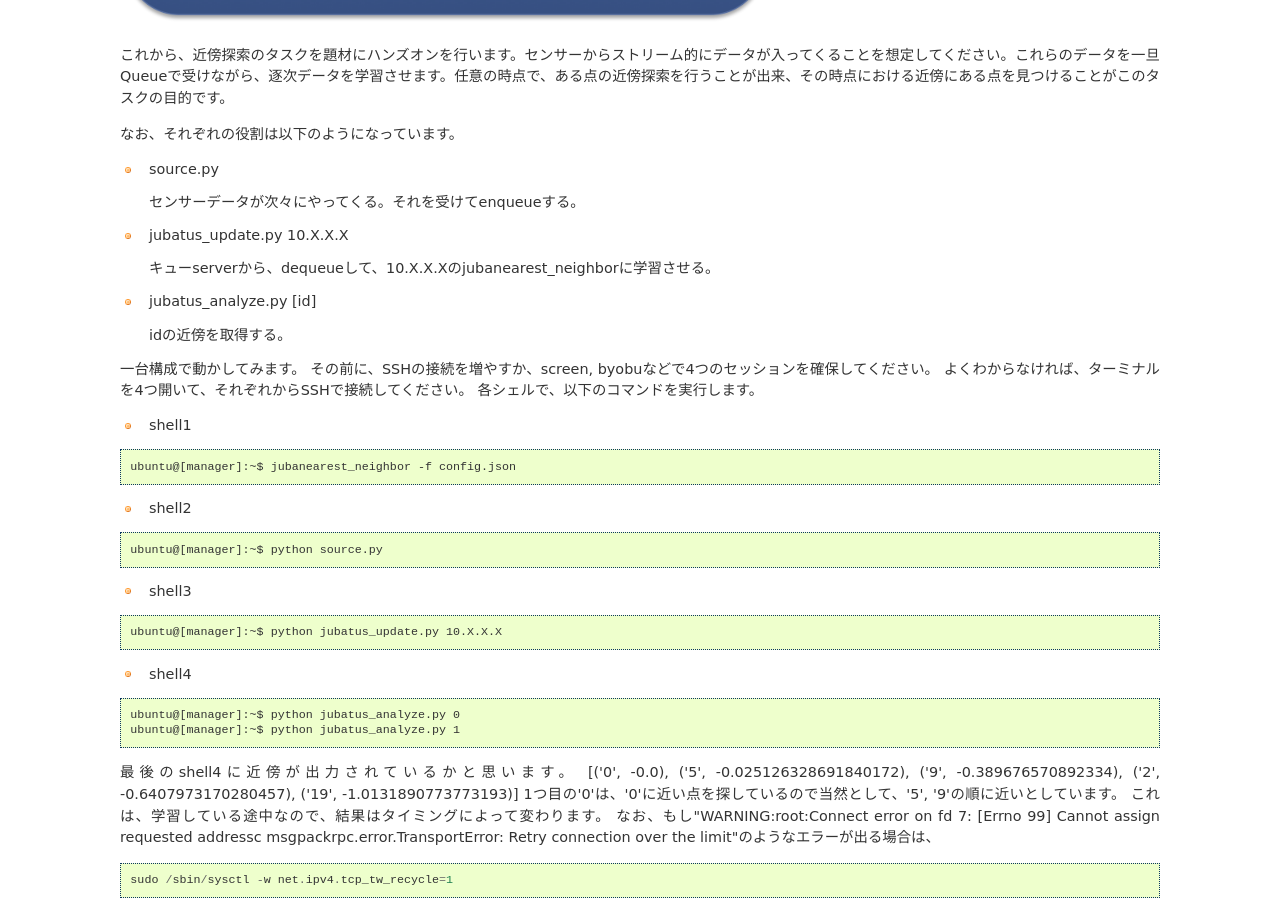
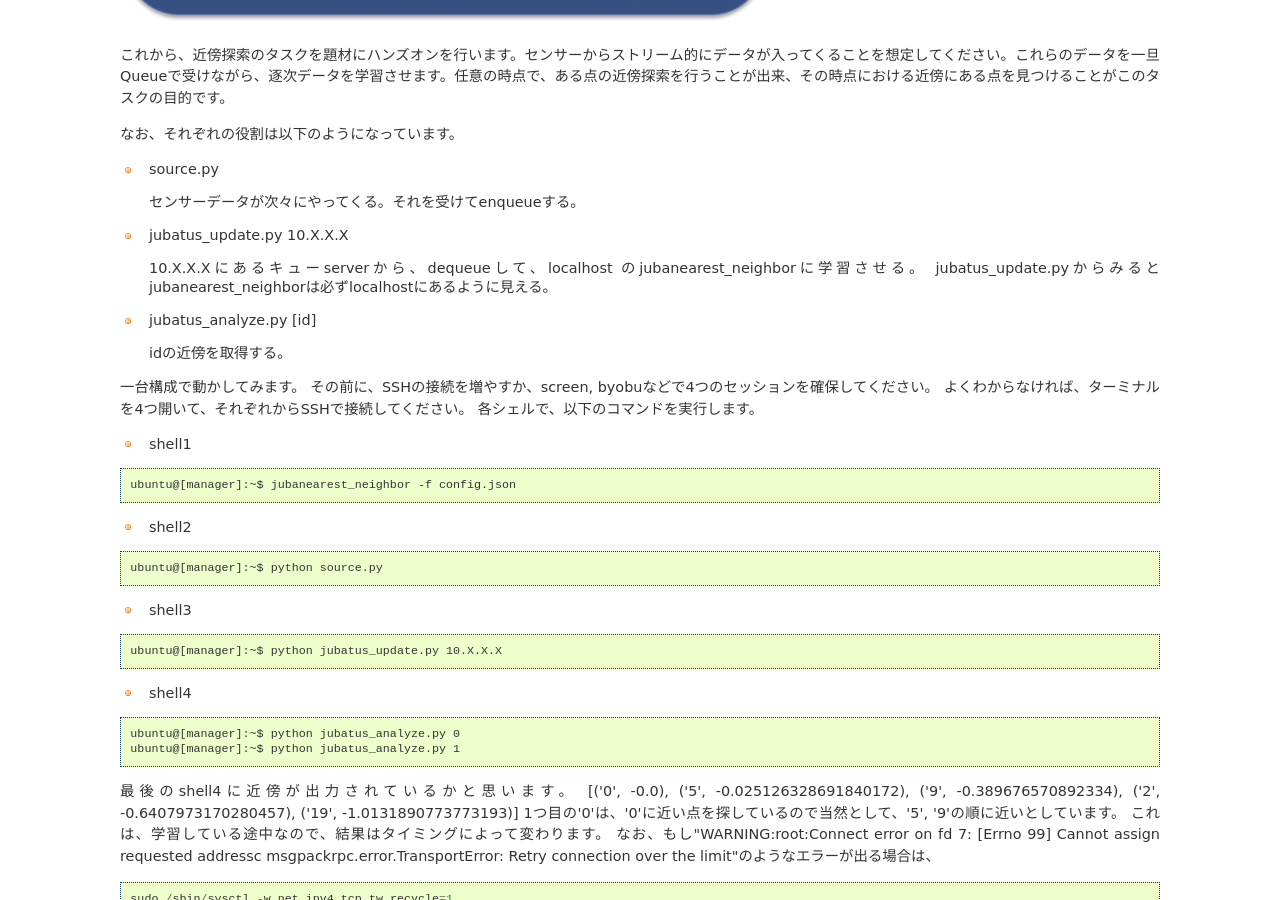
Before and after one commit to odasatoshi/distributed_handson, a Sphinx documentation site: the page built from source/run_distributed_jubatus.rst, in a window 1280 px wide and 900 px high, scrolled down 1544 px. Built offline with Sphinx 7.4.7, drawn with Linux system fonts in a browser that asks for light colours; formulas are drawn with MathJax 3.

Commit message:
Fix jubatus_update.py description

```diff
--- a/source/run_distributed_jubatus.rst
+++ b/source/run_distributed_jubatus.rst
@@ -94,7 +94,8 @@ AMI
 
 - jubatus_update.py 10.X.X.X
 
-  キューserverから、dequeueして、10.X.X.Xのjubanearest_neighborに学習させる。
+  10.X.X.Xにあるキューserverから、dequeueして、localhost のjubanearest_neighborに学習させる。
+  jubatus_update.pyからみるとjubanearest_neighborは必ずlocalhostにあるように見える。
 
 - jubatus_analyze.py [id]
 
```
